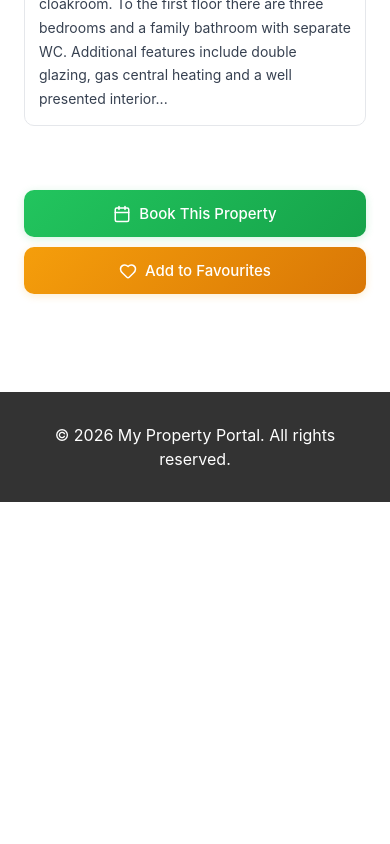
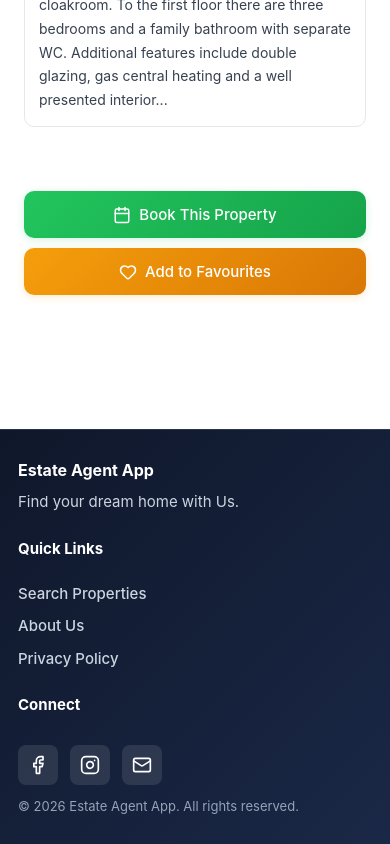
Before and after one commit to Doom299/Estate-Agent-Client_side-Web-Application, a React (Vite) app: page /property/prop1 in a window 390 px wide. Shown: the part 1069-1913 px from the top of the page. Before the commit the page ends 1571 px from the top, so only its background shows below. Built offline with nearby package versions, Linux system fonts and the light colour scheme.

Commit message:
Improved layout and styling by adding a responsive footer, improving the header design, and showing a message when no properties are available.

```diff
--- a/src/App.css
+++ b/src/App.css
@@ -54,6 +54,13 @@ body::after {
   box-sizing: border-box;
 }
 
+/* ===== Layout Shell ===== */
+.page-shell {
+  min-height: 100vh;
+  display: flex;
+  flex-direction: column;
+}
+
 /* ===== Main App Container ===== */
 .app-container {
   width: 100%;
@@ -61,7 +68,7 @@ body::after {
   margin: 0 auto;
   padding: 24px;
   box-sizing: border-box;
-  min-height: 100vh;
+  flex: 1;
   display: flex;
   flex-direction: column;
   position: relative;
@@ -130,6 +137,135 @@ body::after {
   }
 }
 
+/* ===== Footer ===== */
+.footer {
+  background: linear-gradient(135deg, #0f172a 0%, #1a2847 100%);
+  color: #cbd5e1;
+  margin-top: 56px;
+  border-top: 1px solid rgba(255, 255, 255, 0.08);
+}
+
+.footer-container {
+  max-width: 1600px;
+  margin: 0 auto;
+  padding: 40px 24px;
+  display: grid;
+  grid-template-columns: 1fr 1fr 1fr;
+  gap: 40px;
+}
+
+.footer-section {
+  display: flex;
+  flex-direction: column;
+  gap: 8px;
+}
+
+.footer-title {
+  margin: 0;
+  font-size: 18px;
+  font-weight: 700;
+  color: white;
+  display: inline-block;
+}
+
+.footer-section-title {
+  margin: 0 0 12px 0;
+  font-size: 16px;
+  font-weight: 700;
+  color: white;
+}
+
+.footer-tagline {
+  margin: 0;
+  color: #cbd5e1;
+  font-size: 15px;
+  line-height: 1.6;
+}
+
+.footer-links {
+  display: flex;
+  flex-direction: column;
+  gap: 10px;
+}
+
+.footer-links a {
+  color: #cbd5e1;
+  text-decoration: none;
+  font-weight: 500;
+  font-size: 15px;
+  transition: color 0.2s ease, transform 0.2s ease;
+}
+
+.footer-links a:hover {
+  color: #93c5fd;
+  transform: translateX(4px);
+}
+
+.footer-connect {
+  display: flex;
+  flex-direction: column;
+  gap: 12px;
+}
+
+.footer-socials {
+  display: flex;
+  gap: 12px;
+  margin-top: 4px;
+}
+
+.social-link {
+  width: 40px;
+  height: 40px;
+  border-radius: 8px;
+  background: rgba(255, 255, 255, 0.1);
+  color: white;
+  display: grid;
+  place-items: center;
+  text-decoration: none;
+  transition: background 0.2s ease, transform 0.2s ease;
+}
+
+.social-link:hover {
+  background: #2563eb;
+  transform: translateY(-2px);
+}
+
+.social-link svg {
+  width: 20px;
+  height: 20px;
+}
+
+.footer-copyright {
+  margin: 0;
+  font-size: 13px;
+  color: #94a3b8;
+  line-height: 1.5;
+}
+
+@media (max-width: 1024px) {
+  .footer-container {
+    grid-template-columns: 1fr 1fr;
+    gap: 30px;
+    padding: 32px 20px;
+  }
+}
+
+@media (max-width: 600px) {
+  .footer-container {
+    grid-template-columns: 1fr;
+    gap: 24px;
+    padding: 28px 18px;
+  }
+
+  .footer-title {
+    font-size: 16px;
+  }
+
+  .footer-section-title {
+    font-size: 15px;
+  }
+}
+
 @media (max-width: 768px) {
   .app-container {
     padding: 16px;
--- a/src/App.jsx
+++ b/src/App.jsx
@@ -1,13 +1,23 @@
-import { useState } from "react";
+import { useEffect, useState } from "react";
 import propertyData from "./data/properties.json";
 import SearchForm from "./components/SearchForm";
 import PropertyList from "./components/PropertyList";
 import Favourites from "./components/Favourites";
-import { Routes, Route } from "react-router-dom";
+import { Routes, Route, useLocation } from "react-router-dom";
 import PropertyPage from "./components/PropertyPage";
 import Header from "./components/Header";
 import Footer from "./components/Footer";
 import "./App.css";
+
+function ScrollToTop() {
+  const { pathname } = useLocation();
+
+  useEffect(() => {
+    window.scrollTo({ top: 0, behavior: "smooth" });
+  }, [pathname]);
+
+  return null;
+}
 
 function App() {
   const [properties] = useState(propertyData.properties);
@@ -74,10 +84,17 @@ function App() {
     setFavourites([]);
   };
 
+  // CLEAR ALL FILTERS
+  const clearFilters = () => {
+    setFilteredProperties(properties);
+  };
+
   return (
-    <>
+    <div className="page-shell">
+      <ScrollToTop />
       <Header />
-      <div className="app-container">
+
+      <main className="app-container">
         <Routes>
           <Route
             path="/"
@@ -101,6 +118,7 @@ function App() {
                       onAddFavourite={addToFavourites}
                       onRemoveFavourite={removeFromFavourites}
                       onDragStart={setDraggedProperty}
+                      onClearFilters={clearFilters}
                     />
                   </div>
 
@@ -133,9 +151,10 @@ function App() {
             }
           />
         </Routes>
-      </div>
+      </main>
+
       <Footer />
-    </>
+    </div>
   );
 }
 
--- a/src/components/Footer.jsx
+++ b/src/components/Footer.jsx
@@ -1,15 +1,39 @@
+import { Facebook, Instagram, Mail } from "lucide-react";
+
 function Footer() {
   return (
-    <footer
-      style={{
-        backgroundColor: "#333",
-        color: "white",
-        padding: "15px 20px",
-        marginTop: "20px",
-        textAlign: "center",
-      }}
-    >
-      <p>&copy; 2026 My Property Portal. All rights reserved.</p>
+    <footer className="footer">
+      <div className="footer-container">
+        <div className="footer-section footer-brand">
+          <h3 className="footer-title">Estate Agent App</h3>
+          <p className="footer-tagline">Find your dream home with Us.</p>
+        </div>
+
+        <div className="footer-section footer-links">
+          <h4 className="footer-section-title">Quick Links</h4>
+          <a href="/">Search Properties</a>
+          <a href="/#about">About Us</a>
+          <a href="/#privacy">Privacy Policy</a>
+        </div>
+
+        <div className="footer-section footer-connect">
+          <h4 className="footer-section-title">Connect</h4>
+          <div className="footer-socials">
+            <a href="#facebook" aria-label="Facebook" className="social-link">
+              <Facebook size={20} />
+            </a>
+            <a href="#instagram" aria-label="Instagram" className="social-link">
+              <Instagram size={20} />
+            </a>
+            <a href="#email" aria-label="Email" className="social-link">
+              <Mail size={20} />
+            </a>
+          </div>
+          <p className="footer-copyright">
+            &copy; 2026 Estate Agent App. All rights reserved.
+          </p>
+        </div>
+      </div>
     </footer>
   );
 }
--- a/src/components/Header.jsx
+++ b/src/components/Header.jsx
@@ -7,7 +7,7 @@ function Header() {
       <div className="header-container">
         {/* Logo / Title */}
         <Link to="/" className="logo">
-          My Property Portal
+          Estate Agent App
         </Link>
       </div>
     </header>
--- a/src/components/PropertyList.jsx
+++ b/src/components/PropertyList.jsx
@@ -1,6 +1,6 @@
 import { Link } from "react-router-dom";
 import "../styles/PropertyList.css";
-import { Heart, Trash2, X } from "lucide-react";
+import { Heart, Trash2, X, Search } from "lucide-react";
 import { useState } from "react";
 
 function PropertyList({
@@ -9,11 +9,28 @@ function PropertyList({
   onAddFavourite,
   onRemoveFavourite,
   onDragStart,
+  onClearFilters,
 }) {
   const [addedNotification, setAddedNotification] = useState(null);
 
   if (properties.length === 0) {
-    return <p>No properties found.</p>;
+    return (
+      <div className="no-properties-container">
+        <div className="no-properties-content">
+          <Search size={64} className="no-properties-icon" />
+          <h2 className="no-properties-title">No Properties Found</h2>
+          <p className="no-properties-text">
+            We couldn't find any properties matching your search criteria.
+          </p>
+          <p className="no-properties-suggestion">
+            Try adjusting your filters or search terms to find your dream home.
+          </p>
+          <button onClick={onClearFilters} className="no-properties-btn">
+            Clear Filters & Try Again
+          </button>
+        </div>
+      </div>
+    );
   }
 
   const isFavourite = (propId) => {
--- a/src/styles/Header.css
+++ b/src/styles/Header.css
@@ -1,11 +1,15 @@
 .header {
   width: 100%;
-  background: linear-gradient(135deg, #2563eb, #1e40af);
+  background: rgba(15, 23, 42, 0.75);
+  backdrop-filter: blur(12px);
+  -webkit-backdrop-filter: blur(12px);
+  border-bottom: 1px solid rgba(255, 255, 255, 0.1);
   color: white;
-  box-shadow: 0 4px 20px rgba(37, 99, 235, 0.2);
+  box-shadow: 0 8px 32px rgba(0, 0, 0, 0.1);
   position: sticky;
   top: 0;
   z-index: 1000;
+  transition: all 0.3s ease;
 }
 
 .header-container {
@@ -20,16 +24,21 @@
 }
 
 .logo {
-  font-size: 24px;
-  font-weight: 700;
+  font-size: 26px;
+  font-weight: 800;
   color: white;
   text-decoration: none;
   letter-spacing: -0.5px;
   transition: all 0.3s ease;
+  background: linear-gradient(135deg, #3b82f6, #60a5fa);
+  -webkit-background-clip: text;
+  -webkit-text-fill-color: transparent;
+  background-clip: text;
 }
 
 .logo:hover {
-  color: beige;
+  transform: scale(1.02);
+  filter: brightness(1.1);
 }
 
 .nav a {
--- a/src/styles/PropertyList.css
+++ b/src/styles/PropertyList.css
@@ -2,6 +2,66 @@
   display: grid;
   grid-template-columns: repeat(3, 1fr); /* 🔥 EXACTLY 3 COLUMNS */
   gap: 25px;
+}
+
+/* ===== Empty State ===== */
+.no-properties-container {
+  grid-column: 1 / -1;
+  display: flex;
+  align-items: center;
+  justify-content: center;
+  min-height: 400px;
+  padding: 40px 20px;
+}
+
+.no-properties-content {
+  text-align: center;
+  max-width: 500px;
+}
+
+.no-properties-icon {
+  color: #00060c;
+  margin-bottom: 20px;
+  opacity: 0.6;
+}
+
+.no-properties-title {
+  font-size: 28px;
+  font-weight: 700;
+  color: #1f2937;
+  margin: 0 0 12px 0;
+}
+
+.no-properties-text {
+  font-size: 16px;
+  color: #6b7280;
+  margin: 0 0 8px 0;
+  line-height: 1.6;
+}
+
+.no-properties-suggestion {
+  font-size: 15px;
+  color: #9ca3af;
+  margin: 0 0 24px 0;
+  line-height: 1.6;
+}
+
+.no-properties-btn {
+  display: inline-block;
+  background: linear-gradient(135deg, #2563eb, #1e40af);
+  color: white;
+  padding: 12px 28px;
+  border-radius: 10px;
+  text-decoration: none;
+  font-weight: 600;
+  transition: all 0.3s ease;
+  box-shadow: 0 4px 15px rgba(37, 99, 235, 0.2);
+}
+
+.no-properties-btn:hover {
+  background: linear-gradient(135deg, #1e40af, #1e3a8a);
+  transform: translateY(-2px);
+  box-shadow: 0 6px 20px rgba(37, 99, 235, 0.3);
 }
 
 /* TABLET */
@@ -77,7 +137,7 @@
 /* IMAGE */
 .property-image {
   width: 100%;
-  height: 240px;
+  height: 260px;
   object-fit: cover;
   border-radius: 14px 14px 0 0;
   background-color: #f1f5f9;
@@ -155,7 +215,8 @@
 
 /* CONTENT */
 .property-content {
-  padding: 20px;
+  margin-top: -30px;
+  padding: 10px;
 }
 
 .property-content h3 {
@@ -192,7 +253,7 @@
   line-height: 1.6;
   margin-bottom: 16px;
   display: -webkit-box;
-  -webkit-line-clamp: 2;
+
   -webkit-box-orient: vertical;
   overflow: hidden;
   text-overflow: ellipsis;
--- a/src/styles/PropertyPage.css
+++ b/src/styles/PropertyPage.css
@@ -1,9 +1,9 @@
 .property-page {
   max-width: 1200px;
   margin: 0 auto;
-  padding: 30px 20px;
+  padding: 30px 20px 50px;
   background: white;
-  min-height: calc(100vh - 60px);
+  min-height: auto;
   position: relative;
   z-index: 1;
   width: 100%;
@@ -16,7 +16,7 @@
   top: 0;
   left: 0;
   right: 0;
-  bottom: 0;
+  bottom: 45%;
   background: white;
   z-index: -1;
 }
```
